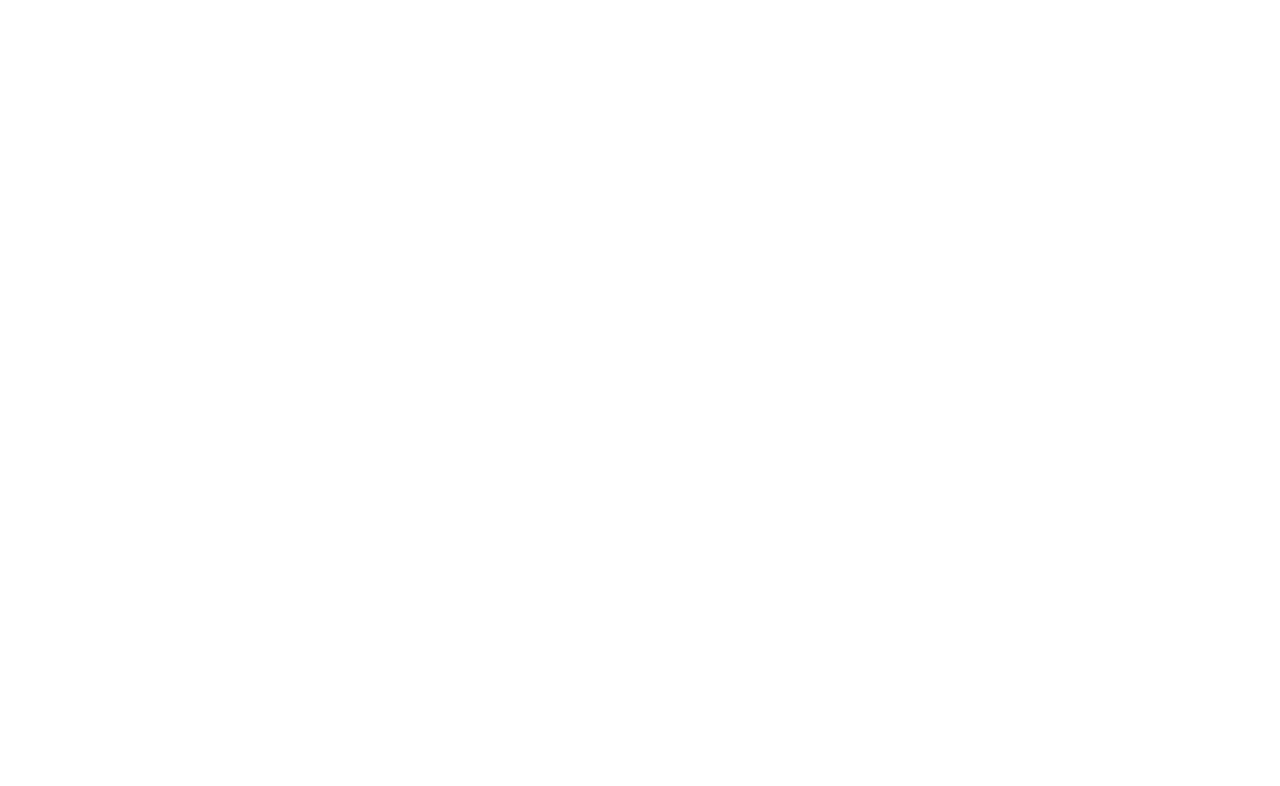
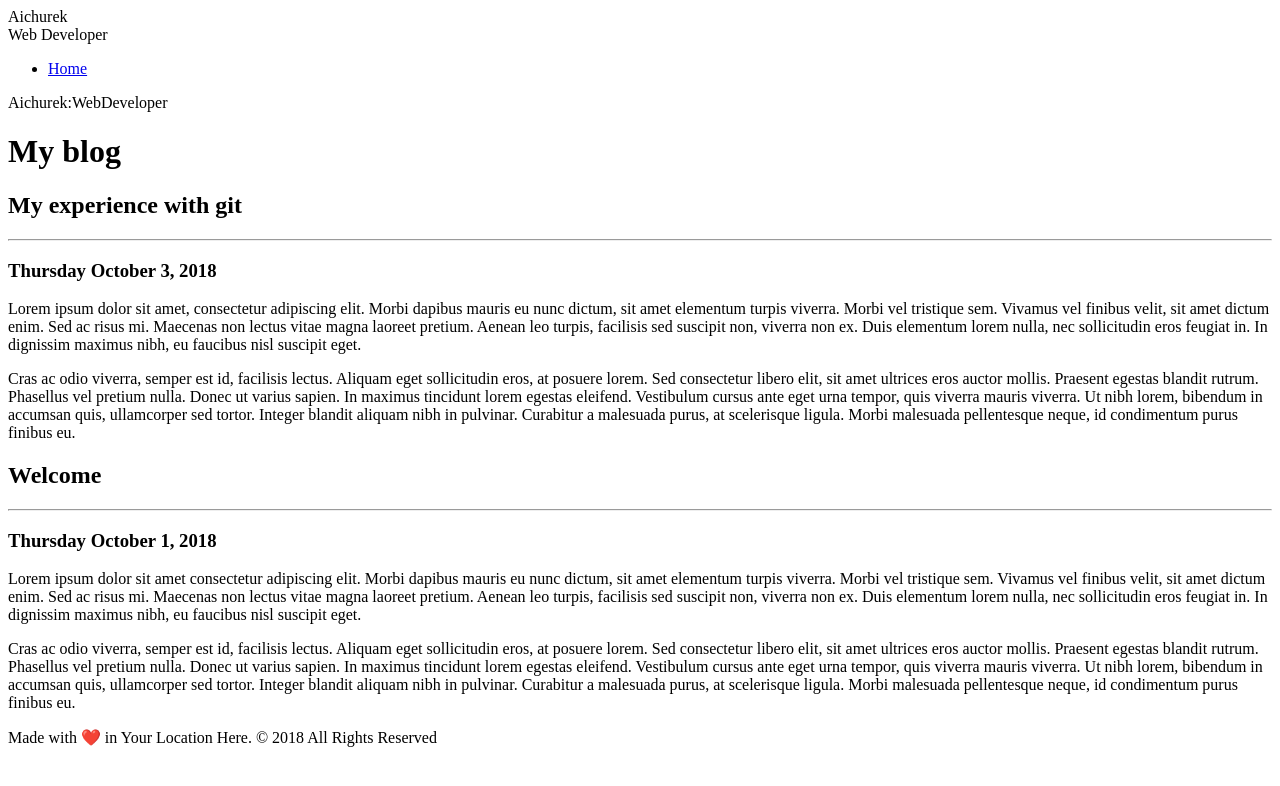
Before and after one commit to curokai/personal-blog, a plain HTML site: page index.html in a window 1280 px wide. Drawn offline with Linux system fonts and the light colour scheme.

Commit message:
Add required HTML elements to the blog page skeleton.

```diff
--- a/index.html
+++ b/index.html
@@ -7,6 +7,86 @@
   <title>Insert Name - Web Developer </title>
   </head>
   <body>
+     <div class="parent">
+      <div class="wrapper">
+          <nav>
+            <div class="inner-wrap">
+              <div class="site-header">Aichurek</div>
+              <div class="site-subheader">Web Developer</div>
+              <ul class="site-navigation">
+               <li><a href="index.html">Home</a></li>
+              </ul>
+              </div>
+              </nav>
 
+              <main>
+                 <div class="menu">
+                  <div class="menu-icon" id="sidebarCollapse">
+                    <span class="mobile-header"> Aichurek:WebDeveloper</span>
+                  </div>
+                </div>
+                 <h1>My blog</h1>
+         <article>
+           <h2>My experience with git</h2>
+           <hr />
+           <h3>Thursday October 3, 2018</h3>
+           <p>
+             Lorem ipsum dolor sit amet, consectetur adipiscing elit. Morbi
+             dapibus mauris eu nunc dictum, sit amet elementum turpis viverra.
+             Morbi vel tristique sem. Vivamus vel finibus velit, sit amet
+             dictum enim. Sed ac risus mi. Maecenas non lectus vitae magna
+             laoreet pretium. Aenean leo turpis, facilisis sed suscipit non,
+             viverra non ex. Duis elementum lorem nulla, nec sollicitudin eros
+             feugiat in. In dignissim maximus nibh, eu faucibus nisl suscipit
+             eget.
+           </p>
+           <p>
+             Cras ac odio viverra, semper est id, facilisis lectus. Aliquam
+             eget sollicitudin eros, at posuere lorem. Sed consectetur libero
+             elit, sit amet ultrices eros auctor mollis. Praesent egestas
+             blandit rutrum. Phasellus vel pretium nulla. Donec ut varius
+             sapien. In maximus tincidunt lorem egestas eleifend. Vestibulum
+             cursus ante eget urna tempor, quis viverra mauris viverra. Ut nibh
+             lorem, bibendum in accumsan quis, ullamcorper sed tortor. Integer
+             blandit aliquam nibh in pulvinar. Curabitur a malesuada purus, at
+             scelerisque ligula. Morbi malesuada pellentesque neque, id
+             condimentum purus finibus eu.
+           </p>
+         </article>
+
+         <article>
+           <h2>Welcome</h2>
+           <hr />
+           <h3>Thursday October 1, 2018</h3>
+           <p>
+             Lorem ipsum dolor sit amet consectetur adipiscing elit. Morbi
+             dapibus mauris eu nunc dictum, sit amet elementum turpis viverra.
+             Morbi vel tristique sem. Vivamus vel finibus velit, sit amet
+             dictum enim. Sed ac risus mi. Maecenas non lectus vitae magna
+             laoreet pretium. Aenean leo turpis, facilisis sed suscipit non,
+             viverra non ex. Duis elementum lorem nulla, nec sollicitudin eros
+             feugiat in. In dignissim maximus nibh, eu faucibus nisl suscipit
+             eget.
+           </p>
+           <p>
+             Cras ac odio viverra, semper est id, facilisis lectus. Aliquam
+             eget sollicitudin eros, at posuere lorem. Sed consectetur libero
+             elit, sit amet ultrices eros auctor mollis. Praesent egestas
+             blandit rutrum. Phasellus vel pretium nulla. Donec ut varius
+             sapien. In maximus tincidunt lorem egestas eleifend. Vestibulum
+             cursus ante eget urna tempor, quis viverra mauris viverra. Ut nibh
+             lorem, bibendum in accumsan quis, ullamcorper sed tortor. Integer
+             blandit aliquam nibh in pulvinar. Curabitur a malesuada purus, at
+             scelerisque ligula. Morbi malesuada pellentesque neque, id
+             condimentum purus finibus eu.
+           </p>
+         </article>
+
+         <footer>
+           Made with ❤️ in Your Location Here. © 2018 All Rights Reserved
+         </footer>
+              </main>
+      </div>
+    </div>
   </body>
 </head>
```
